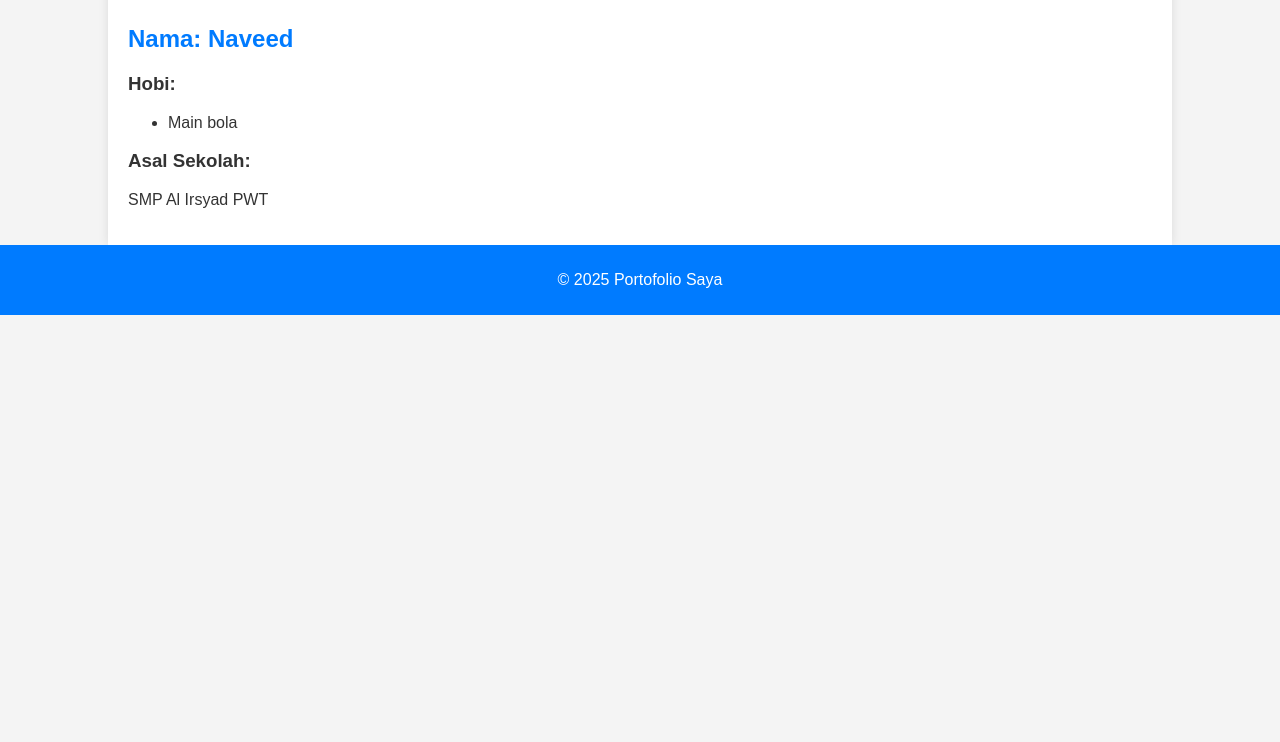
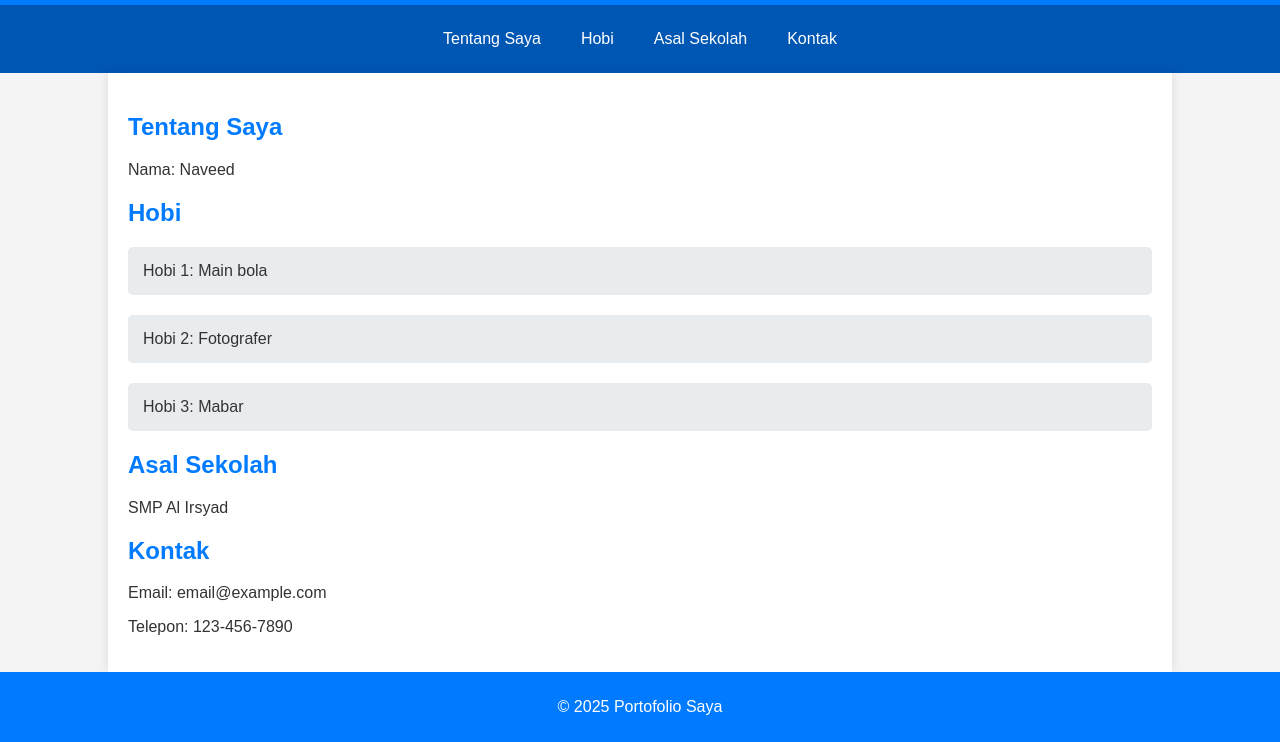
Before and after one commit to pemroalrisyad/nveed, a plain HTML site: page index.html in a window 1280 px wide. Shown: the part 72-814 px from the top of the page. Drawn offline with Linux system fonts and the light colour scheme.

Commit message:
Update index.html

```diff
--- a/index.html
+++ b/index.html
@@ -15,8 +15,23 @@
         header {
             background: #007BFF;
             color: white;
+            padding: 20px 0;
+            text-align: center;
+        }
+        nav {
+            display: flex;
+            justify-content: center;
+            background: #0056b3;
             padding: 10px 0;
-            text-align: center;
+        }
+        nav a {
+            color: white;
+            text-decoration: none;
+            padding: 15px 20px;
+            transition: background 0.3s;
+        }
+        nav a:hover {
+            background: #004494;
         }
         .container {
             width: 80%;
@@ -41,6 +56,16 @@
             bottom: 0;
             width: 100%;
         }
+        .menu-item {
+            margin: 20px 0;
+            padding: 15px;
+            background: #e9ecef;
+            border-radius: 5px;
+            transition: transform 0.3s;
+        }
+        .menu-item:hover {
+            transform: scale(1.05);
+        }
     </style>
 </head>
 <body>
@@ -49,14 +74,36 @@
     <h1>Portofolio Saya</h1>
 </header>
 
+<nav>
+    <a href="#tentang">Tentang Saya</a>
+    <a href="#hobi">Hobi</a>
+    <a href="#sekolah">Asal Sekolah</a>
+    <a href="#kontak">Kontak</a>
+</nav>
+
 <div class="container">
-    <h2>Nama: Naveed</h2>
-    <h3>Hobi:</h3>
-    <ul>
-        <li>Main bola</li>
-    </ul>
-    <h3>Asal Sekolah:</h3>
-    <p>SMP Al Irsyad PWT</p>
+    <section id="tentang">
+        <h2>Tentang Saya</h2>
+        <p>Nama: Naveed</p>
+    </section>
+
+    <section id="hobi">
+        <h2>Hobi</h2>
+        <div class="menu-item">Hobi 1: Main bola</div>
+        <div class="menu-item">Hobi 2: Fotografer</div>
+        <div class="menu-item">Hobi 3: Mabar</div>
+    </section>
+
+    <section id="sekolah">
+        <h2>Asal Sekolah</h2>
+        <p>SMP Al Irsyad</p>
+    </section>
+
+    <section id="kontak">
+        <h2>Kontak</h2>
+        <p>Email: email@example.com</p>
+        <p>Telepon: 123-456-7890</p>
+    </section>
 </div>
 
 <footer>
```
